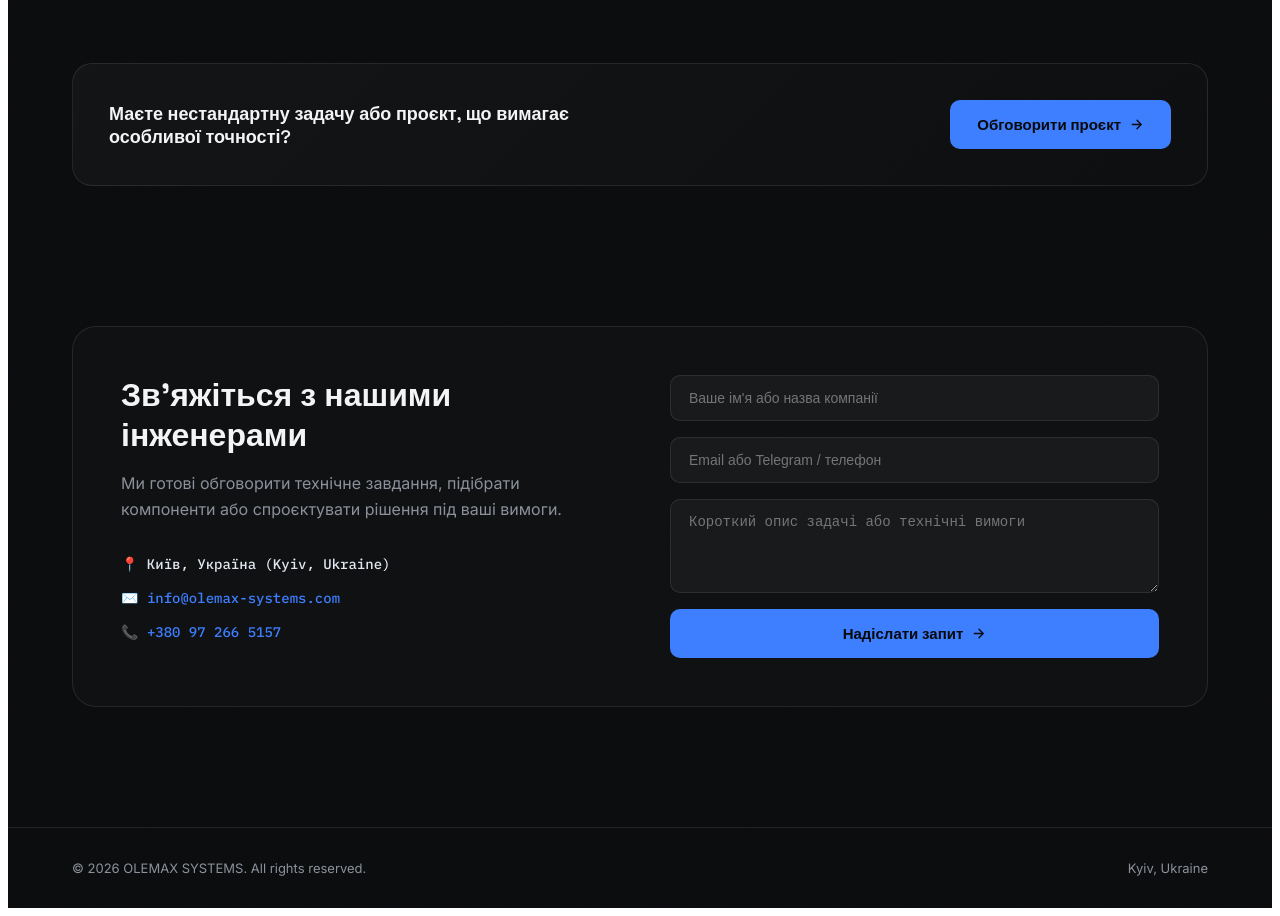
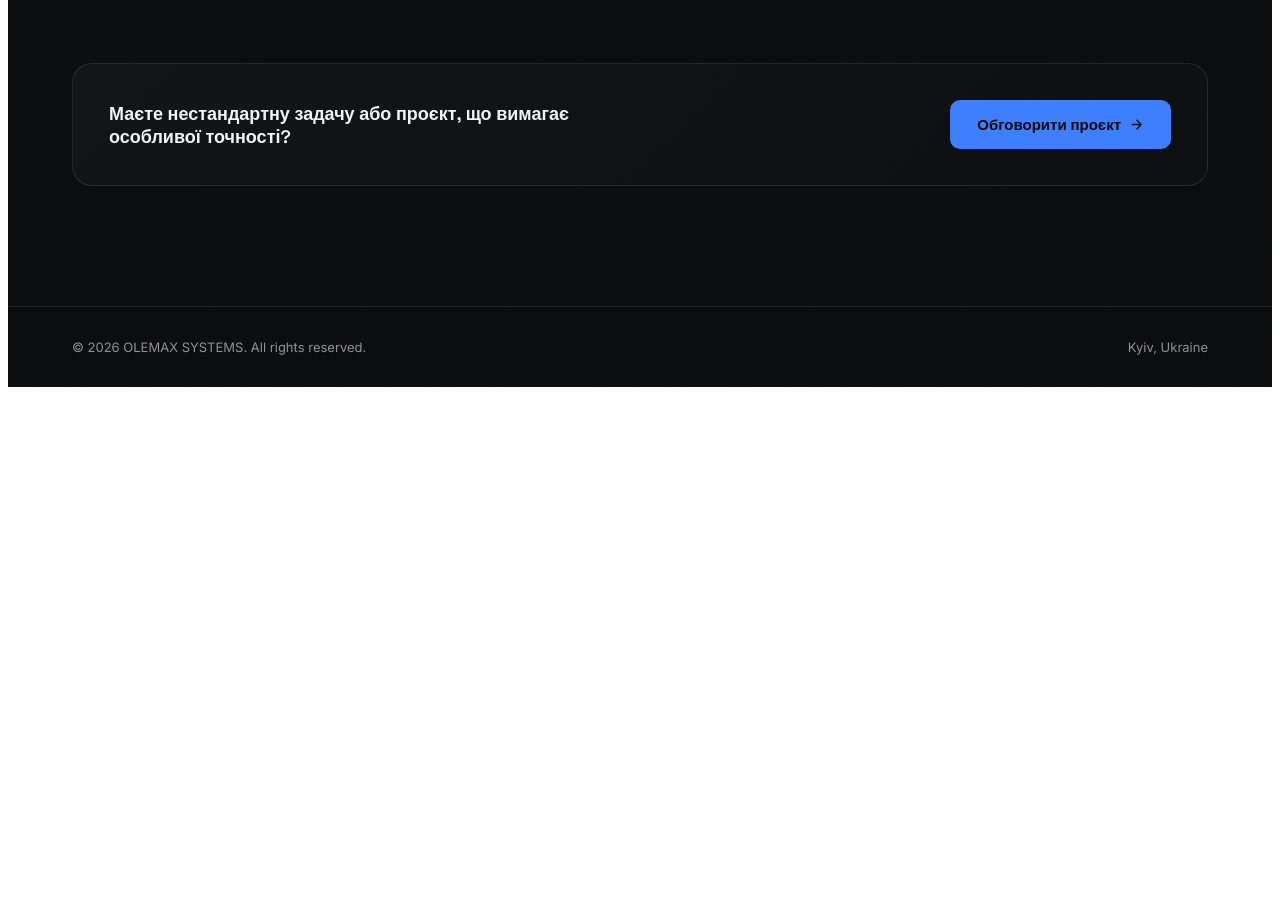
Before and after one commit to olemaxsystems/olemax-landing, a React (Vite) app: page / in a window 1280 px wide. Shown: the part 1571-2487 px from the top of the page. After the commit the page ends 1966 px from the top, so only its background shows below. Built offline with nearby package versions, Linux system fonts and the light colour scheme.

Commit message:
Update App.tsx

```diff
--- a/App.tsx
+++ b/App.tsx
@@ -56,7 +56,7 @@ const easeOut: [number, number, number, number] = [0.16, 1, 0.3, 1]
 
 const content = {
     UA: {
-        nav: { solutions: "Рішення", contact: "Контакти" },
+        nav: { solutions: "Рішення", contact: "Контакт" },
         hero: {
             eyebrow: "ІННОВАЦІЇ В GNSS ТА РАДІОЕЛЕКТРОНІЦІ",
             titleStart: "Точність, яка",
@@ -79,25 +79,16 @@ const content = {
                 {
                     title: "Радіочастотні системи для авіації та оборони",
                     desc: "Плати та модулі, спроєктовані за найвищими стандартами надійності — для задач, де ціна помилки надто висока, а стабільність сигналу критична.",
-                    img: "https://images.unsplash.com/photo-1555680202-c86f0e12f086?q=80&w=800&auto=format&fit=crop",
+                    img: "https://images.unsplash.com/photo-1618005182384-a83a8bd57fbe?q=80&w=800&auto=format&fit=crop",
                 },
                 {
                     title: "Індивідуальні інженерні рішення",
                     desc: "Проєктуємо форм-фактор і конфігурацію під конкретне завдання клієнта — від першого ескізу до серійного виробництва.",
-                    img: "https://images.unsplash.com/photo-1581092160607-ee22621dd758?q=80&w=800&auto=format&fit=crop",
+                    img: "https://images.unsplash.com/photo-1581091226825-a6a2a5aee158?q=80&w=800&auto=format&fit=crop",
                 },
             ],
             cta: "Маєте нестандартну задачу або проєкт, що вимагає особливої точності?",
             ctaBtn: "Обговорити проєкт",
-        },
-        contactSection: {
-            title: "Зв'яжіться з нашими інженерами",
-            sub: "Ми готові обговорити технічне завдання, підібрати компоненти або спроєктувати рішення під ваші вимоги.",
-            formName: "Ваше ім'я або назва компанії",
-            formEmail: "Email або Telegram / телефон",
-            formDesc: "Короткий опис задачі або технічні вимоги",
-            submit: "Надіслати запит",
-            success: "Дякуємо! Наш інженер зв'яжеться з вами найближчим часом.",
         },
     },
     EN: {
@@ -124,32 +115,22 @@ const content = {
                 {
                     title: "RF Systems for Aviation & Defense",
                     desc: "Custom boards and RF modules built to the highest reliability standards — designed for mission-critical applications where signal stability is paramount.",
-                    img: "https://images.unsplash.com/photo-1555680202-c86f0e12f086?q=80&w=800&auto=format&fit=crop",
+                    img: "https://images.unsplash.com/photo-1618005182384-a83a8bd57fbe?q=80&w=800&auto=format&fit=crop",
                 },
                 {
                     title: "Custom Engineering & R&D",
                     desc: "We design custom form-factors and RF architectures tailored to your exact specifications — from initial schematics to full-scale series production.",
-                    img: "https://images.unsplash.com/photo-1581092160607-ee22621dd758?q=80&w=800&auto=format&fit=crop",
+                    img: "https://images.unsplash.com/photo-1581091226825-a6a2a5aee158?q=80&w=800&auto=format&fit=crop",
                 },
             ],
             cta: "Have a custom challenge or project requiring extreme precision?",
             ctaBtn: "Discuss Project",
-        },
-        contactSection: {
-            title: "Connect with our engineers",
-            sub: "We are ready to discuss your technical requirements, select RF components, or design a custom solution for your needs.",
-            formName: "Your name or company",
-            formEmail: "Email or Telegram / Phone",
-            formDesc: "Brief description of the task or technical requirements",
-            submit: "Send Inquiry",
-            success: "Thank you! Our engineer will contact you shortly.",
         },
     },
 }
 
 export default function OlemaxHomepage() {
     const [lang, setLang] = React.useState<"UA" | "EN">("UA")
-    const [formSubmitted, setFormSubmitted] = React.useState(false)
     const shouldReduceMotion = useReducedMotion()
 
     const t = content[lang]
@@ -233,7 +214,6 @@ export default function OlemaxHomepage() {
                         <a href="#contact" style={{ color: "var(--olx-steel)", transition: "color 0.2s" }}>{t.nav.contact}</a>
                     </nav>
 
-                    {/* Перемикач мов */}
                     <div style={{ display: "flex", backgroundColor: "rgba(255,255,255,0.04)", padding: 4, borderRadius: 8, border: "1px solid var(--olx-hairline)" }}>
                         <button onClick={() => setLang("UA")} className={`lang-btn ${lang === "UA" ? "active" : ""}`}>UA</button>
                         <button onClick={() => setLang("EN")} className={`lang-btn ${lang === "EN" ? "active" : ""}`}>EN</button>
@@ -274,7 +254,6 @@ export default function OlemaxHomepage() {
                             <div style={{ position: "relative" }}>
                                 <div style={{ position: "relative", padding: 16 }}>
                                     <div style={{ borderRadius: 18, overflow: "hidden", border: "1px solid var(--olx-hairline)" }}>
-                                        {/* Твоя оригінальна картинка апаратного забезпечення OLEMAX */}
                                         <img
                                             src="https://images.unsplash.com/photo-1518770660439-4636190af475?q=80&w=1000&auto=format&fit=crop"
                                             alt="OLEMAX RF Hardware"
@@ -300,7 +279,7 @@ export default function OlemaxHomepage() {
                     </section>
 
                     {/* SOLUTIONS SECTION */}
-                    <section id="olx-solutions" style={{ position: "relative", zIndex: 1, maxWidth: 1360, margin: "0 auto", padding: "40px clamp(24px,5vw,64px) 100px" }}>
+                    <section id="olx-solutions" style={{ position: "relative", zIndex: 1, maxWidth: 1360, margin: "0 auto", padding: "40px clamp(24px,5vw,64px) 120px" }}>
                         <div style={{ textAlign: "center", maxWidth: 620, margin: "0 auto 64px" }}>
                             <p className="olx-eyebrow" style={{ justifyContent: "center" }}><TargetMark size={13} color="var(--olx-signal)" /> {t.solutions.eyebrow}</p>
                             <h2 className="olx-display" style={{ fontSize: "38px", fontWeight: 700, margin: "0 0 16px" }}>{t.solutions.title}</h2>
@@ -331,56 +310,10 @@ export default function OlemaxHomepage() {
                             ))}
                         </div>
 
-                        <div style={{ marginTop: 64, display: "flex", flexWrap: "wrap", alignItems: "center", justifyContent: "space-between", gap: 22, padding: 36, borderRadius: 20, background: "linear-gradient(135deg, rgba(255,255,255,0.035), rgba(255,255,255,0.01))", border: "1px solid var(--olx-hairline)" }}>
+                        {/* Твій оригінальний компактний блок CTA */}
+                        <div id="contact" style={{ marginTop: 64, display: "flex", flexWrap: "wrap", alignItems: "center", justifyContent: "space-between", gap: 22, padding: 36, borderRadius: 20, background: "linear-gradient(135deg, rgba(255,255,255,0.035), rgba(255,255,255,0.01))", border: "1px solid var(--olx-hairline)" }}>
                             <p className="olx-display" style={{ fontSize: 18, fontWeight: 600, margin: 0, maxWidth: 480 }}>{t.solutions.cta}</p>
-                            <a href="#contact" className="olx-btn-primary">{t.solutions.ctaBtn} <ArrowIcon /></a>
-                        </div>
-                    </section>
-
-                    {/* CONTACTS & FORM SECTION */}
-                    <section id="contact" style={{ position: "relative", zIndex: 1, maxWidth: 1360, margin: "0 auto", padding: "40px clamp(24px,5vw,64px) 120px" }}>
-                        <div style={{ display: "grid", gridTemplateColumns: "1fr 1fr", gap: 60, alignItems: "start", backgroundColor: "rgba(255,255,255,0.02)", padding: "48px", borderRadius: "24px", border: "1px solid var(--olx-hairline)" }}>
-                            <div>
-                                <h2 className="olx-display" style={{ fontSize: 32, fontWeight: 700, margin: "0 0 16px" }}>{t.contactSection.title}</h2>
-                                <p style={{ fontSize: 16, lineHeight: 1.6, color: "var(--olx-steel)", marginBottom: 32 }}>{t.contactSection.sub}</p>
-
-                                <div style={{ display: "flex", flexDirection: "column", gap: 16, fontFamily: "'IBM Plex Mono', monospace", fontSize: 14, color: "#E2E8F0" }}>
-                                    <div>📍 Київ, Україна (Kyiv, Ukraine)</div>
-                                    <div>✉️ <a href="mailto:info@olemax-systems.com" style={{ color: "var(--olx-signal)" }}>info@olemax-systems.com</a></div>
-                                    <div>📞 <a href="tel:+380972665157" style={{ color: "var(--olx-signal)" }}>+380 97 266 5157</a></div>
-                                </div>
-                            </div>
-
-                            <div>
-                                {formSubmitted ? (
-                                    <div style={{ padding: 24, backgroundColor: "rgba(16, 185, 129, 0.1)", border: "1px solid #10B981", borderRadius: 12, color: "#10B981", fontWeight: 600 }}>
-                                        {t.contactSection.success}
-                                    </div>
-                                ) : (
-                                    <form onSubmit={(e) => { e.preventDefault(); setFormSubmitted(true); }} style={{ display: "flex", flexDirection: "column", gap: 16 }}>
-                                        <input
-                                            type="text"
-                                            placeholder={t.contactSection.formName}
-                                            required
-                                            style={{ padding: "14px 18px", backgroundColor: "rgba(255,255,255,0.04)", border: "1px solid var(--olx-hairline)", borderRadius: 10, color: "#FFF", fontSize: 14, outline: "none" }}
-                                        />
-                                        <input
-                                            type="text"
-                                            placeholder={t.contactSection.formEmail}
-                                            required
-                                            style={{ padding: "14px 18px", backgroundColor: "rgba(255,255,255,0.04)", border: "1px solid var(--olx-hairline)", borderRadius: 10, color: "#FFF", fontSize: 14, outline: "none" }}
-                                        />
-                                        <textarea
-                                            rows={4}
-                                            placeholder={t.contactSection.formDesc}
-                                            style={{ padding: "14px 18px", backgroundColor: "rgba(255,255,255,0.04)", border: "1px solid var(--olx-hairline)", borderRadius: 10, color: "#FFF", fontSize: 14, outline: "none", resize: "vertical" }}
-                                        />
-                                        <button type="submit" className="olx-btn-primary" style={{ justifyContent: "center" }}>
-                                            {t.contactSection.submit} <ArrowIcon />
-                                        </button>
-                                    </form>
-                                )}
-                            </div>
+                            <a href="mailto:info@olemax-systems.com" className="olx-btn-primary">{t.solutions.ctaBtn} <ArrowIcon /></a>
                         </div>
                     </section>
                 </motion.div>
```
